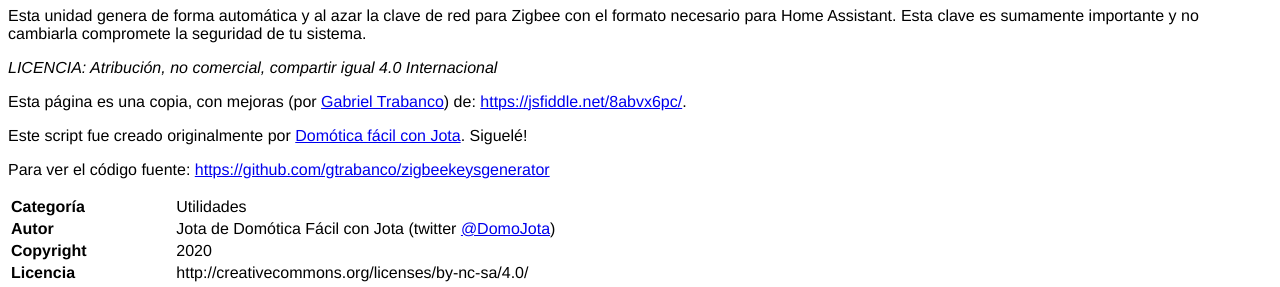
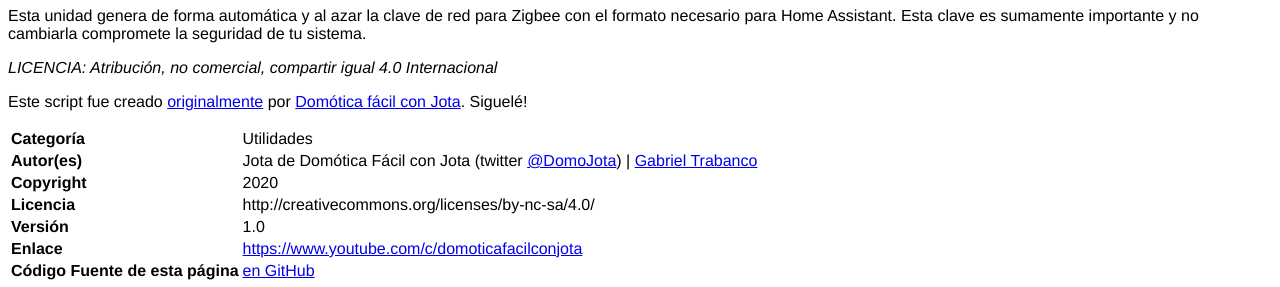
Before and after one commit to gtrabanco/zigbeekeysgenerator, a plain HTML site: page index.html in a window 1280 px wide. Shown: the part 73-360 px from the top of the page. Drawn offline with Linux system fonts and the light colour scheme.

Commit message:
Quitado gran parte del texto y abreviado para que quede más sencillo

```diff
--- a/index.html
+++ b/index.html
@@ -15,10 +15,7 @@
 
         <i>LICENCIA: Atribución, no comercial, compartir igual 4.0 Internacional</i>
 
-        <p>Esta página es una copia, con mejoras (por <a href="https://github.com/gtrabanco" target="_blank">Gabriel Trabanco</a>) de: <a href="https://jsfiddle.net/8abvx6pc/">https://jsfiddle.net/8abvx6pc/</a>.</p>
-        <p>Este script fue creado originalmente por <a href="https://www.youtube.com/channel/UC61-AfFnspjffs71zmmn2Ig">Domótica fácil con Jota</a>. Siguelé!</p>
-
-        <p>Para ver el código fuente: <a href="https://github.com/gtrabanco/zigbeekeysgenerator" target="_blank">https://github.com/gtrabanco/zigbeekeysgenerator</a></p>
+        <p>Este script fue creado <a href="https://jsfiddle.net/8abvx6pc/">originalmente</a> por <a href="https://www.youtube.com/channel/UC61-AfFnspjffs71zmmn2Ig">Domótica fácil con Jota</a>. Siguelé!</p>
 
         <table>
             <tr>
@@ -26,8 +23,8 @@
                 <td>Utilidades</td>
             </tr>
             <tr>
-                <td width="30%"><strong>Autor</strong></td>
-                <td>Jota de Domótica Fácil con Jota (twitter <a href="https://twitter.com/DomoJota"> @DomoJota</a>)</td>
+                <td width="30%"><strong>Autor(es)</strong></td>
+                <td>Jota de Domótica Fácil con Jota (twitter <a href="https://twitter.com/DomoJota"> @DomoJota</a>) | <a href="https://github.com/gtrabanco" target="_blank">Gabriel Trabanco</a></td>
             </tr>
             <tr>
                 <td width="30%"><strong>Copyright</strong></td>
@@ -45,6 +42,10 @@
                 <td width="30%"><strong>Enlace</strong></td>
                 <td><a href="https://www.youtube.com/c/domoticafacilconjota">https://www.youtube.com/c/domoticafacilconjota</a></td>
             </tr>
+            <tr>
+                <td width="30%"><strong>Código Fuente de esta página</strong></td>
+                <td><a href="https://github.com/gtrabanco/zigbeekeysgenerator" target="_blank">en GitHub</a></td>
+            </tr>
         </table>
 
 
```
